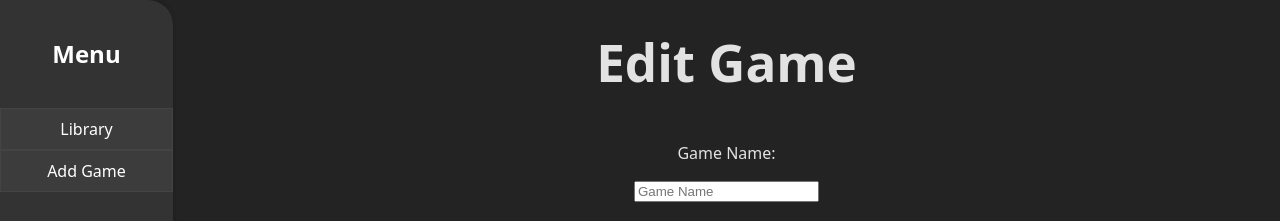
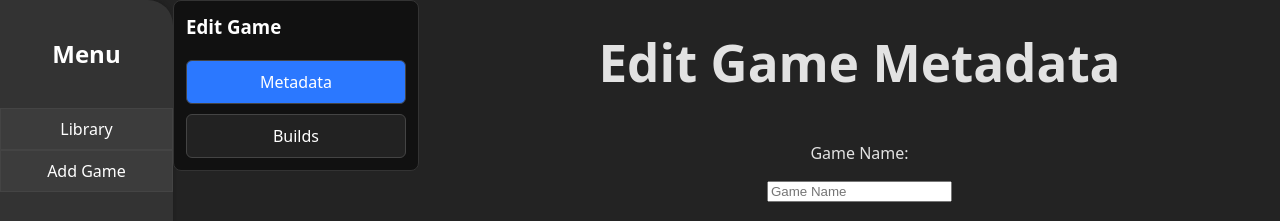
Before and after one commit to Skullman-G/ldbgames-webapp, a React (Vite) app: page /game/1/edit in a window 1280 px wide. Shown: the top 221 px of the page. Built offline with nearby package versions, Linux system fonts and the light colour scheme; no server answers.

Commit message:
add game build

```diff
--- /dev/null
+++ b/src/components/AddGameBuild.jsx
@@ -0,0 +1,78 @@
+import { useState } from "react";
+import { API_BASE_URL } from "../constants";
+
+function AddGameBuild({ gameId }) {
+  const [version, setVersion] = useState("");
+  const [binaryPath, setBinaryPath] = useState("");
+  const [file, setFile] = useState(null);
+  const [loading, setLoading] = useState(false);
+
+  const handleSubmit = async (e) => {
+    e.preventDefault();
+
+    if (!version || !file) {
+      alert("Version and file are required");
+      return;
+    }
+
+    const formData = new FormData();
+    formData.append("version", version);
+    formData.append("binary_path", binaryPath);
+    formData.append("file", file);
+
+    setLoading(true);
+
+    const res = await fetch(
+      `${API_BASE_URL}/api/games/${gameId}/build/add`,
+      {
+        method: "POST",
+        body: formData,
+      }
+    );
+
+    setLoading(false);
+
+    if (!res.ok) {
+      const err = await res.json();
+      console.error(err);
+      alert("Upload failed");
+      return;
+    }
+
+    const updatedGame = await res.json();
+    console.log("Build added:", updatedGame);
+  };
+
+  return (
+    <form onSubmit={handleSubmit}>
+      <label>Version</label>
+      <input
+        type="text"
+        value={version}
+        onChange={(e) => setVersion(e.target.value)}
+        placeholder="1.0.0"
+      />
+
+      <label>Binary Path</label>
+      <input
+        type="text"
+        value={binaryPath}
+        onChange={(e) => setBinaryPath(e.target.value)}
+        placeholder="path/to/binary"
+      />
+
+      <label>Build archive</label>
+      <input
+        type="file"
+        accept=".tar.gz"
+        onChange={(e) => setFile(e.target.files?.[0] ?? null)}
+      />
+
+      <button disabled={loading}>
+        {loading ? "Uploading..." : "Upload Build"}
+      </button>
+    </form>
+  );
+}
+
+export default AddGameBuild;
--- a/src/components/EditGame.jsx
+++ b/src/components/EditGame.jsx
@@ -3,6 +3,7 @@ import { useNavigate, useParams } from 'react-router-dom';
 import './AddGame.css';
 import { API_BASE_URL } from '../constants';
 import ImagePicker from './ImagePicker';
+import AddGameBuild from './AddGameBuild';
 
 function EditGame() {
   const { id } = useParams();
@@ -14,6 +15,9 @@ function EditGame() {
   const [gameGridImage, setGameGridImage] = useState('');
   const [gameHeaderImage, setGameHeaderImage] = useState('');
   const [loading, setLoading] = useState(true);
+
+  const [activeTab, setActiveTab] = useState('metadata');
+
   const navigate = useNavigate();
 
   useEffect(() => {
@@ -50,6 +54,7 @@ function EditGame() {
         },
         body: JSON.stringify(data)
       });
+
       if (res.ok) {
         navigate('/');
       } else {
@@ -82,30 +87,122 @@ function EditGame() {
   if (loading) return <p>Loading...</p>;
 
   return (
-    <div className="add-new-game-div">
-      <h1>Edit Game</h1>
+    <div style={{ display: 'flex', gap: '20px', alignItems: 'flex-start' }}>
+      <div
+        style={{
+          width: '220px',
+          border: '1px solid #333',
+          borderRadius: '8px',
+          padding: '12px',
+          background: '#111',
+          color: '#fff',
+        }}
+      >
+        <h3 style={{ marginTop: 0 }}>Edit Game</h3>
+
+        <button
+          type="button"
+          onClick={() => setActiveTab('metadata')}
+          style={{
+            width: '100%',
+            padding: '10px',
+            marginBottom: '10px',
+            borderRadius: '6px',
+            border: '1px solid #444',
+            cursor: 'pointer',
+            background: activeTab === 'metadata' ? '#2b78ff' : '#222',
+            color: '#fff',
+          }}
+        >
+          Metadata
+        </button>
+
+        <button
+          type="button"
+          onClick={() => setActiveTab('builds')}
+          style={{
+            width: '100%',
+            padding: '10px',
+            borderRadius: '6px',
+            border: '1px solid #444',
+            cursor: 'pointer',
+            background: activeTab === 'builds' ? '#2b78ff' : '#222',
+            color: '#fff',
+          }}
+        >
+          Builds
+        </button>
+      </div>
+
+      <div className="add-new-game-div" style={{ flex: 1 }}>
+        {activeTab === 'metadata' && (
+          <>
+            <h1>Edit Game Metadata</h1>
+
             <form className="add-new-game-form" onSubmit={handleSubmit}>
               <label htmlFor="gameName">Game Name:</label>
-        <input id="gameName" type="text" placeholder="Game Name" value={gameName} onChange={(e) => setGameName(e.target.value)} />
+              <input
+                id="gameName"
+                type="text"
+                placeholder="Game Name"
+                value={gameName}
+                onChange={(e) => setGameName(e.target.value)}
+              />
 
               <label>Logo:</label>
-        <ImagePicker defaultImagePath={game.logo} setImageName={setGameLogo} imageType="logo" gameId={id} />
+              <ImagePicker
+                defaultImagePath={game.logo}
+                setImageName={setGameLogo}
+                imageType="logo"
+                gameId={id}
+              />
 
               <label>Hero Image:</label>
-        <ImagePicker defaultImagePath={game.hero} setImageName={setGameHeroImage} imageType="hero" gameId={id} />
+              <ImagePicker
+                defaultImagePath={game.hero}
+                setImageName={setGameHeroImage}
+                imageType="hero"
+                gameId={id}
+              />
 
               <label>Icon:</label>
-        <ImagePicker defaultImagePath={game.icon} setImageName={setGameIcon} imageType="icon" gameId={id} />
+              <ImagePicker
+                defaultImagePath={game.icon}
+                setImageName={setGameIcon}
+                imageType="icon"
+                gameId={id}
+              />
 
               <label>Grid Image:</label>
-        <ImagePicker defaultImagePath={game.grid} setImageName={setGameGridImage} imageType="grid" gameId={id} />
+              <ImagePicker
+                defaultImagePath={game.grid}
+                setImageName={setGameGridImage}
+                imageType="grid"
+                gameId={id}
+              />
 
               <label>Header Image:</label>
-        <ImagePicker defaultImagePath={game.header} setImageName={setGameHeaderImage} imageType="header" gameId={id} />
+              <ImagePicker
+                defaultImagePath={game.header}
+                setImageName={setGameHeaderImage}
+                imageType="header"
+                gameId={id}
+              />
 
               <button type="submit">Update Game</button>
               <button onClick={deleteGame}>Delete Game</button>
             </form>
+          </>
+        )}
+
+        {activeTab === 'builds' && (
+          <>
+            <h1>Manage Builds</h1>
+
+            <AddGameBuild gameId={id} />
+          </>
+        )}
+      </div>
     </div>
   );
 }
```
Lines whose indentation alone changed are shown as unchanged.
